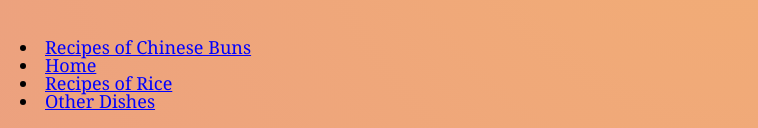
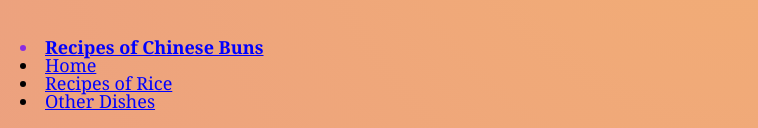
Before and after one commit to yaoyunqian/portfolio-content, a plain HTML site: page buns.html in a window 1280 px wide. Shown: the part 3533-3661 px from the top of the page, without its empty margins (0-758 px from the left). Drawn offline with Linux system fonts and the light colour scheme.

Commit message:
Update styles.css

```diff
--- a/CSS/styles.css
+++ b/CSS/styles.css
@@ -93,3 +93,8 @@ a:visited{
 a:hover{
     color:cadetblue;
 }
+
+.active{
+    color: blueviolet;
+    font-weight: bold;
+}
```
